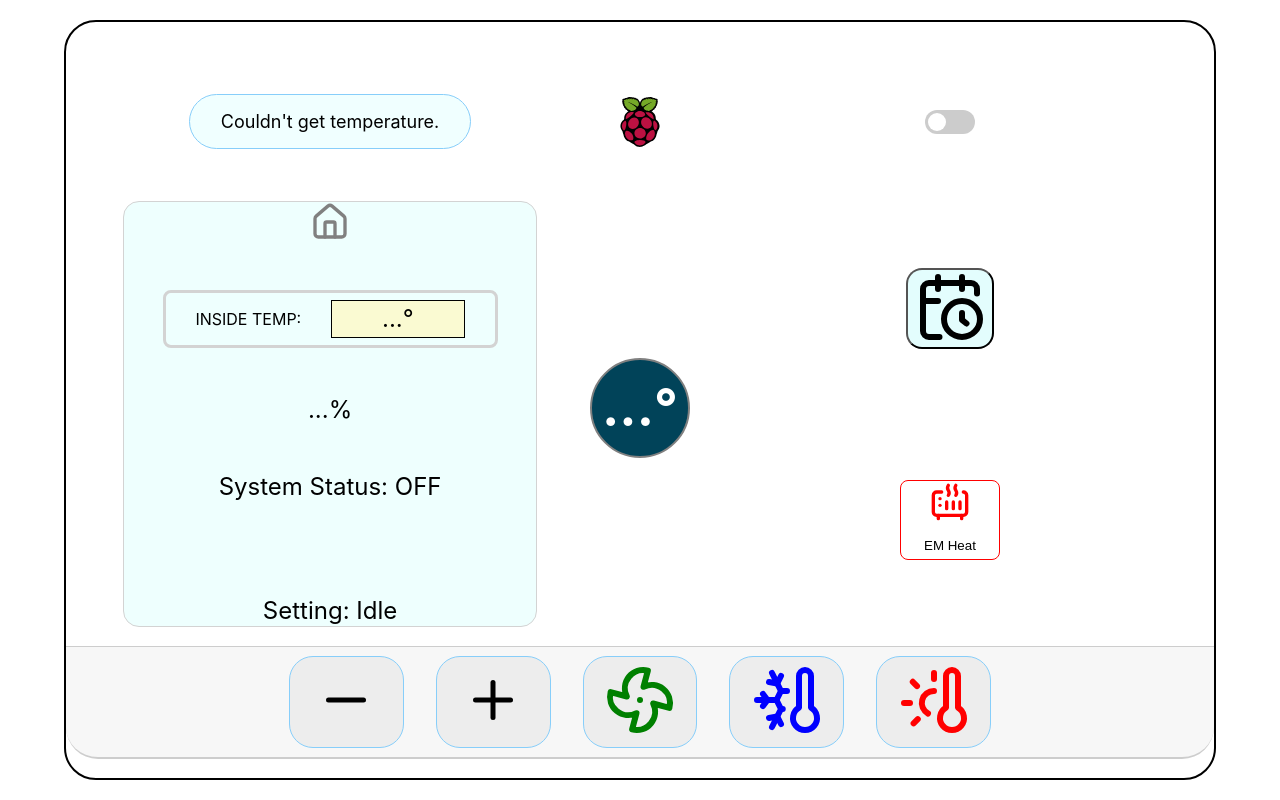
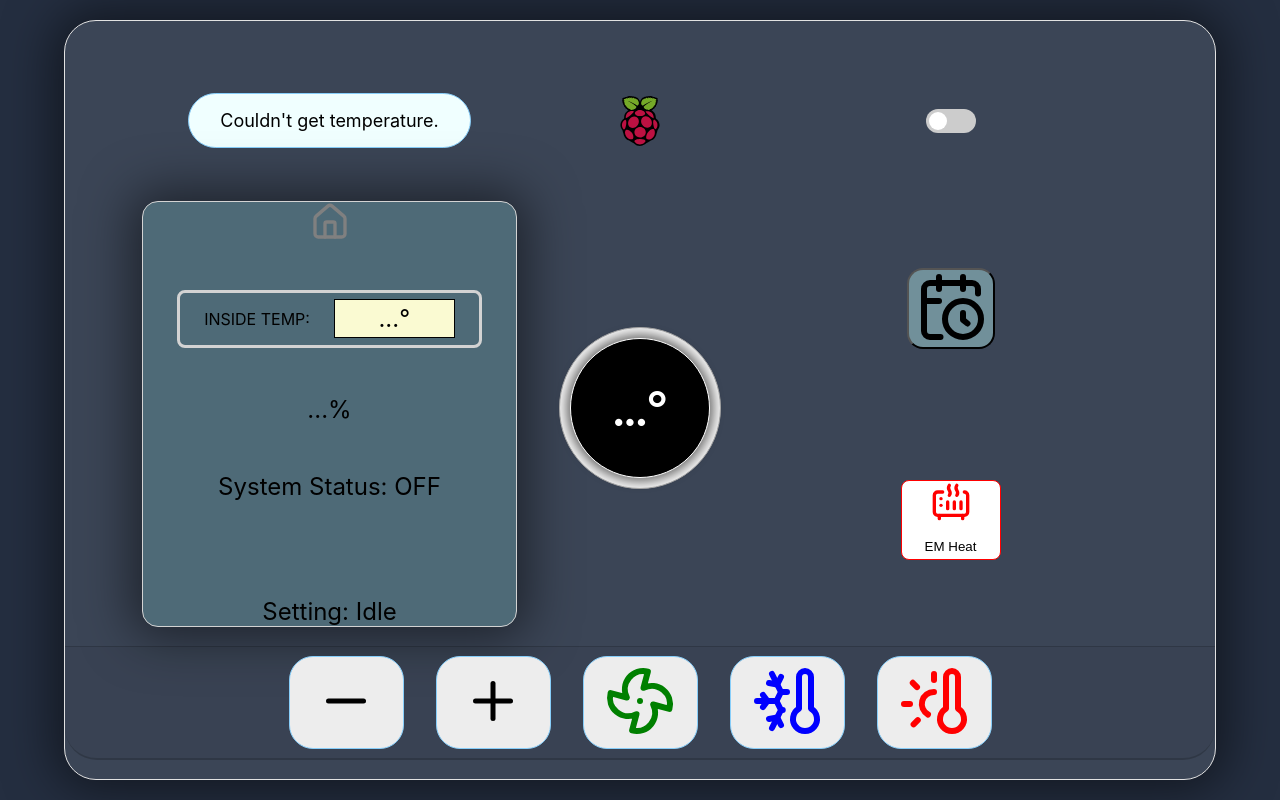
Before and after one commit to r1wsolutions/thermo-client, a React (Create React App) app: page / in a window 1280 px wide. Built offline with nearby package versions, Linux system fonts and the light colour scheme; no server answers.

Commit message:
Updated UI for a more modern feel. Buttons need to be updated

```diff
--- a/src/App.js
+++ b/src/App.js
@@ -112,6 +112,8 @@ function App() {
             </div>
 
             <div className={styles.center_icon__holder}>
+
+              <div className={styles.temp_holder__outer}>
                 <div className={styles.temp_holder}>
                   {
                     loading ? <Spinner /> :
@@ -122,6 +124,8 @@ function App() {
                     </>
                   }
                 </div>
+              </div>
+
               <div className={styles.height_bump}>
                 <h1>{clientSetTemp ? `${clientSetTemp}°`: ''}</h1>
               </div>
--- a/src/App.module.css
+++ b/src/App.module.css
@@ -5,6 +5,7 @@ html, body {
   height: 100%;
   overflow-x: hidden;
   box-sizing: border-box;
+  background-color: rgb(36, 46, 64);
 }
 .App {
   display: flex;
@@ -22,9 +23,12 @@ html, body {
   align-items: center;
   width: 90%;
   height: 95%;
-  border: black 2px solid;
+  border: rgb(226, 226, 226) 1px solid;
   border-radius: 2rem;
   box-sizing: border-box;
+
+  background-color: rgb(59, 69, 86);
+  box-shadow: 0 0 50px 10px rgba(0, 0, 0, 0.5);
 }
 .wrapper_2{
   margin: 0;
@@ -46,26 +50,42 @@ html, body {
   height: 20%;
   box-sizing: border-box;
 }
+
+.temp_holder__outer{
+  display: flex;
+  flex-direction: column;
+  justify-content: center;
+  align-items: center;
+
+  width: 160px;
+  height: 160px;
+
+  border-radius: 50%;
+  background-color: rgb(240, 240, 240);
+  border: darkgray solid 1px;
+}
+
 .temp_holder{
   display: flex;
   flex-direction: column;
   align-items:center;
   justify-content: center;
   background-color: rgb(1, 67, 89);
-  width: 100px;
-  height: 100px;
-
+  width: 140px;
+  height: 140px;
   border-radius: 50%;
-  border: 2px solid grey;
+  border: 1px solid white;
   box-sizing: border-box;
-
+  background-color: black;
+  box-shadow: 0 0 10px 4px rgba(0, 0, 0, 0.5);
 }
 
 .temp{
   align-self: center;
   color: white;
   font-weight: bolder;
-  font-size: 3.25rem;
+  font-size: 3rem;
+  font-family: 'Lato', sans-serif;
 }
 
 .buttons_holder{
--- a/src/components/home-info/HomeData.module.css
+++ b/src/components/home-info/HomeData.module.css
@@ -3,12 +3,14 @@
     flex-direction: column;
     justify-content: space-between;
     align-items: center;
-    width: 100%;
+    width: 90%;
     height: 100%;
     border: lightgrey solid 1px;
     border-radius: 1rem;
 
-    background-color: rgba(153, 254, 249, 0.168);
+    /*background-color: rgba(153, 254, 249, 0.168);*/
+    background-color: rgb(78, 106, 119);
+    box-shadow: 0 0 50px 10px rgba(0, 0, 0, 0.5);
 }
 
 .margin_none{
```
Lines whose indentation alone changed are shown as unchanged.
